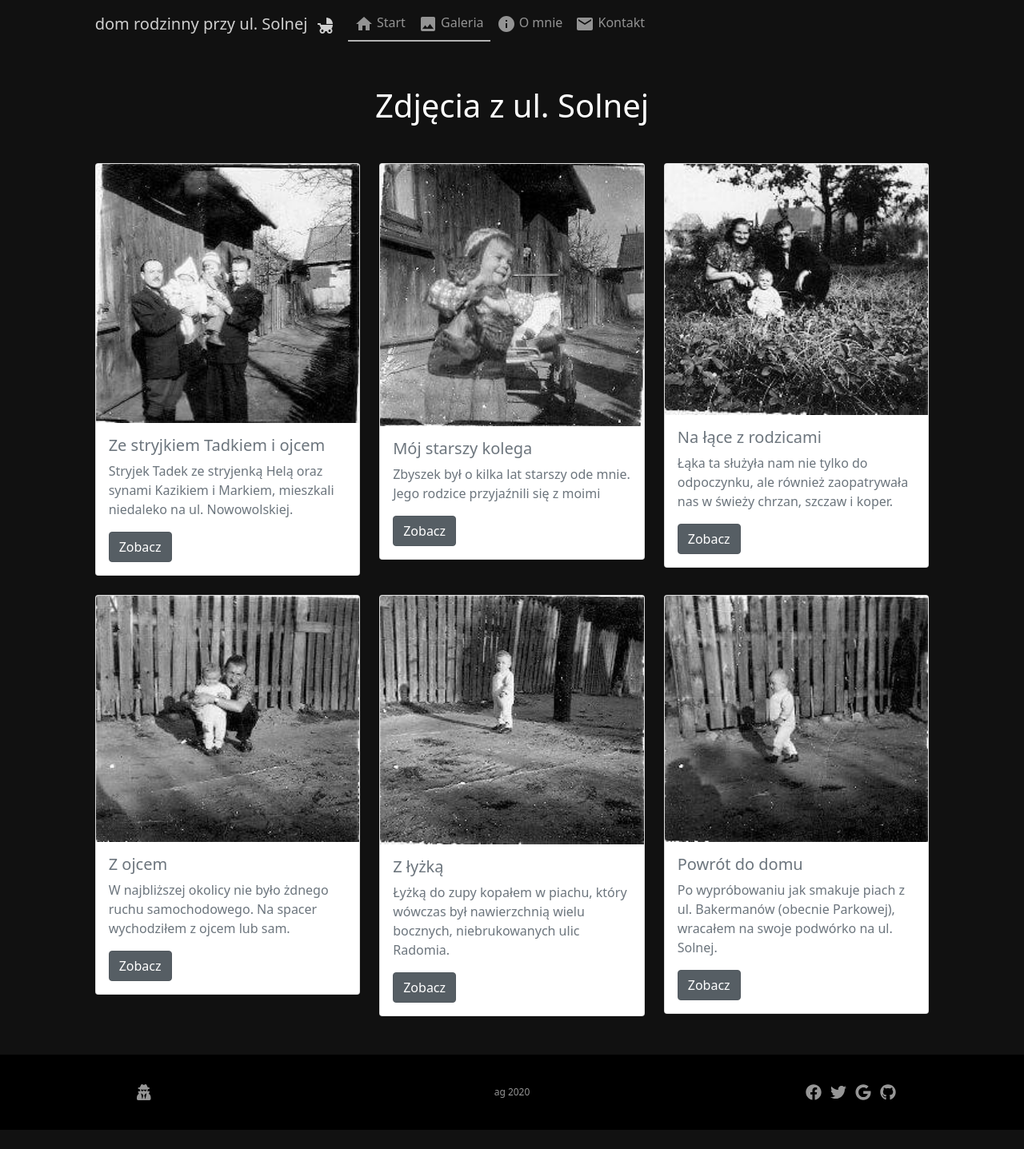
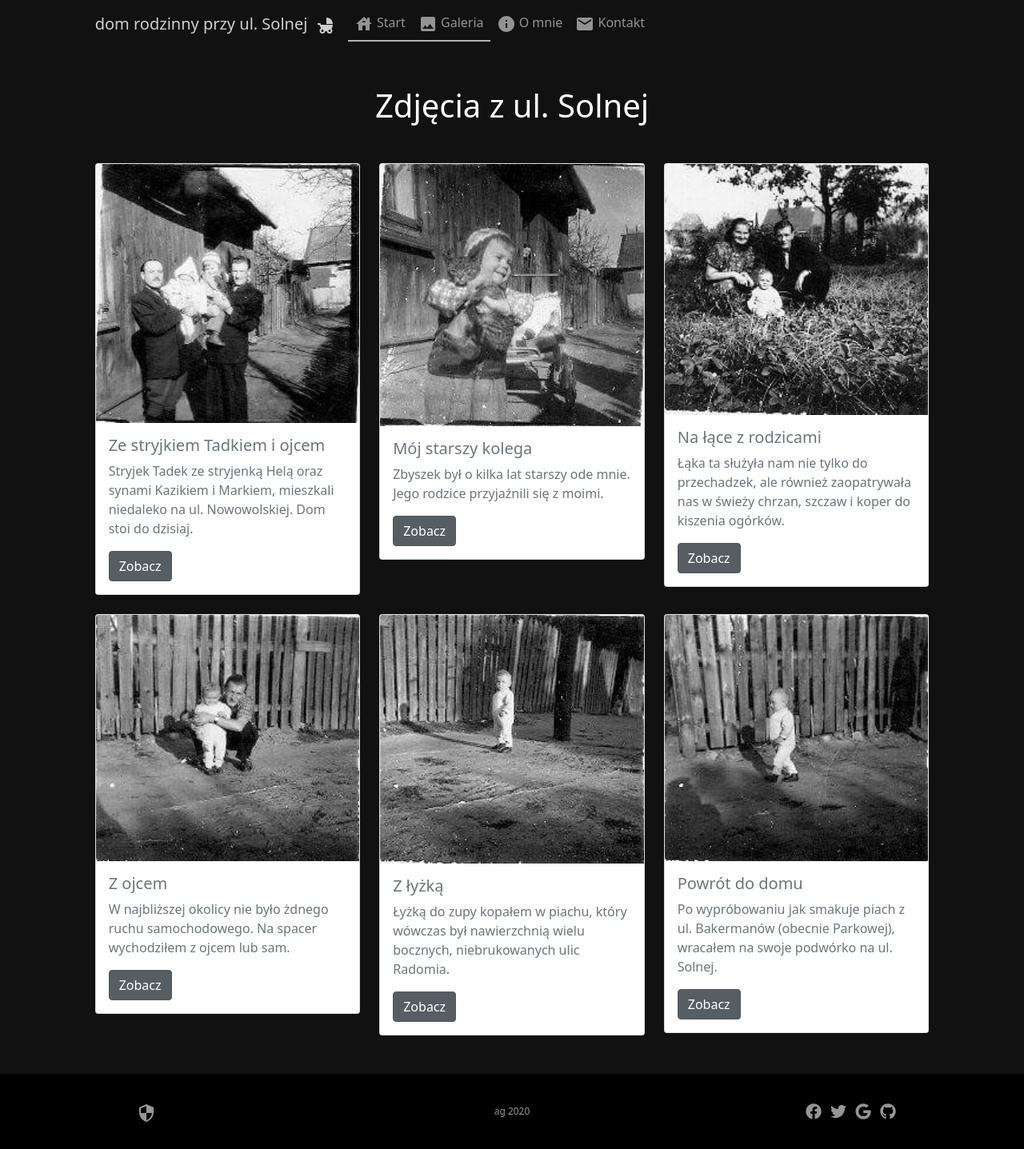
Before and after one commit to AdamBabinicz/solna, a React (Create React App) app: page /gallery in a window 1280 px wide. Shown: the whole page at 80% size. Before the commit the page ends 1413 px from the top, so only its background shows below. Built offline with nearby package versions, Linux system fonts and the light colour scheme.

Commit message:
dodano google analitics

```diff
--- a/public/index.html
+++ b/public/index.html
@@ -32,11 +32,25 @@ A ci­szą swą koi twe łzy?"
     <meta property="og:image" content="https://solna.netlify.app/2.jpg" />
     <link rel="canonical" href="https://solna.netlify.app" />
 
-    <title>Ulica Solna i jej ludzie</title>
+    <title>Ulica Solna i jej mieszkańcy</title>
   </head>
   <body>
     <noscript>You need to enable JavaScript to run this app.</noscript>
     <div id="root"></div>
+    <!-- Global site tag (gtag.js) - Google Analytics -->
+    <script
+      async
+      src="https://www.googletagmanager.com/gtag/js?id=G-T240WFGE6X"
+    ></script>
+    <script>
+      window.dataLayer = window.dataLayer || [];
+      function gtag() {
+        dataLayer.push(arguments);
+      }
+      gtag("js", new Date());
+
+      gtag("config", "G-T240WFGE6X");
+    </script>
     <script type="application/ld+json">
       {
         "@context": "http://schema.org",
--- a/src/Data.jsx
+++ b/src/Data.jsx
@@ -10,19 +10,19 @@ const Data = [
     imgsrc: web,
     title: "Ze stryjkiem Tadkiem i ojcem",
     content:
-      "Stryjek Tadek ze stryjenką Helą oraz synami Kazikiem i Markiem, mieszkali niedaleko na ul. Nowowolskiej.",
+      "Stryjek Tadek ze stryjenką Helą oraz synami Kazikiem i Markiem, mieszkali niedaleko na ul. Nowowolskiej. Dom stoi do dzisiaj.",
   },
   {
     imgsrc: web1,
     title: "Mój starszy kolega",
     content:
-      "Zbyszek był o kilka lat starszy ode mnie. Jego rodzice przyjaźnili się z moimi",
+      "Zbyszek był o kilka lat starszy ode mnie. Jego rodzice przyjaźnili się z moimi.",
   },
   {
     imgsrc: web2,
     title: "Na łące z rodzicami",
     content:
-      "Łąka ta służyła nam nie tylko do odpoczynku, ale również zaopatrywała nas w świeży chrzan, szczaw i koper.",
+      "Łąka ta służyła nam nie tylko do przechadzek, ale również zaopatrywała nas w świeży chrzan, szczaw i koper do kiszenia ogórków.",
   },
   {
     imgsrc: web3,
--- a/src/Footer.js
+++ b/src/Footer.js
@@ -1,6 +1,7 @@
 import React from "react";
 import styled, { css } from "styled-components";
 import { FontAwesomeIcon } from "@fortawesome/react-fontawesome";
+import SecurityIcon from "@material-ui/icons/Security";
 // import { Button } from "../components/Button";
 // import Logo from "../images/1.jpg";
 // import { Marginer } from "../marginer";
@@ -374,7 +375,8 @@ function Footer(proops) {
               // target="_blank"
               // aria-label="RODO"
             >
-              <FontAwesomeIcon icon={faUserSecret} />
+              {/* <FontAwesomeIcon icon={faUserSecret} /> */}
+              <SecurityIcon />
             </LinkExt>
           </PrivacyContainer>
           <SocialContainer>
--- a/src/Navbar.jsx
+++ b/src/Navbar.jsx
@@ -1,7 +1,7 @@
 import React from "react";
 import { NavLink } from "react-router-dom";
 import "./index.css";
-import HomeIcon from "@material-ui/icons/Home";
+import HouseIcon from "@material-ui/icons/House";
 import EmailIcon from "@material-ui/icons/Email";
 import InfoIcon from "@material-ui/icons/Info";
 import ImageIcon from "@material-ui/icons/Image";
@@ -15,7 +15,7 @@ const Navbar = () => {
           <nav className="navbar navbar-expand-lg navbar-dark n">
             <NavLink exact className="navbar-brand" to="/">
               dom rodzinny przy ul. Solnej &nbsp;
-              <ChildFriendlyIcon></ChildFriendlyIcon>
+              <ChildFriendlyIcon />
             </NavLink>
             <button
               className="navbar-toggler"
@@ -40,7 +40,7 @@ const Navbar = () => {
                     className="nav-link"
                     to="/"
                   >
-                    <HomeIcon></HomeIcon> Start
+                    <HouseIcon /> Start
                   </NavLink>
                 </li>
                 <li className="nav-item">
@@ -49,7 +49,7 @@ const Navbar = () => {
                     className="nav-link"
                     to="/gallery"
                   >
-                    <ImageIcon></ImageIcon> Galeria
+                    <ImageIcon /> Galeria
                   </NavLink>
                 </li>
                 <li className="nav-item">
@@ -58,7 +58,7 @@ const Navbar = () => {
                     className="nav-link"
                     to="/about"
                   >
-                    <InfoIcon></InfoIcon> O mnie
+                    <InfoIcon /> O mnie
                   </NavLink>
                 </li>
                 <li className="nav-item">
@@ -67,7 +67,7 @@ const Navbar = () => {
                     className="nav-link"
                     to="/contact"
                   >
-                    <EmailIcon></EmailIcon> Kontakt
+                    <EmailIcon /> Kontakt
                   </NavLink>
                 </li>
               </ul>
--- a/src/modal/Modal.js
+++ b/src/modal/Modal.js
@@ -4,6 +4,7 @@ import { Link } from "react-router-dom";
 import { FontAwesomeIcon } from "@fortawesome/react-fontawesome";
 import { faUserSecret } from "@fortawesome/free-solid-svg-icons";
 import ScrollToTop from "../ScrollToTop";
+import SecurityIcon from "@material-ui/icons/Security";
 
 const ModalContainer = styled.div`
   display: flex;
@@ -48,7 +49,8 @@ const Modal = () => {
       <ScrollToTop />
       <ModalContainer>
         <Link to="/" className="link">
-          <FontAwesomeIcon icon={faUserSecret} />
+          {/* <FontAwesomeIcon icon={faUserSecret} /> */}
+          <SecurityIcon />
         </Link>
         <h1>Polityka prywatności i polityka cookies</h1>
         <h2>I Informacje ogólne</h2> <br />
```
Also changed, not shown: src/Home.jsx (line endings or trailing spaces), 1 other file (tests, documents, lock files or other folders).
